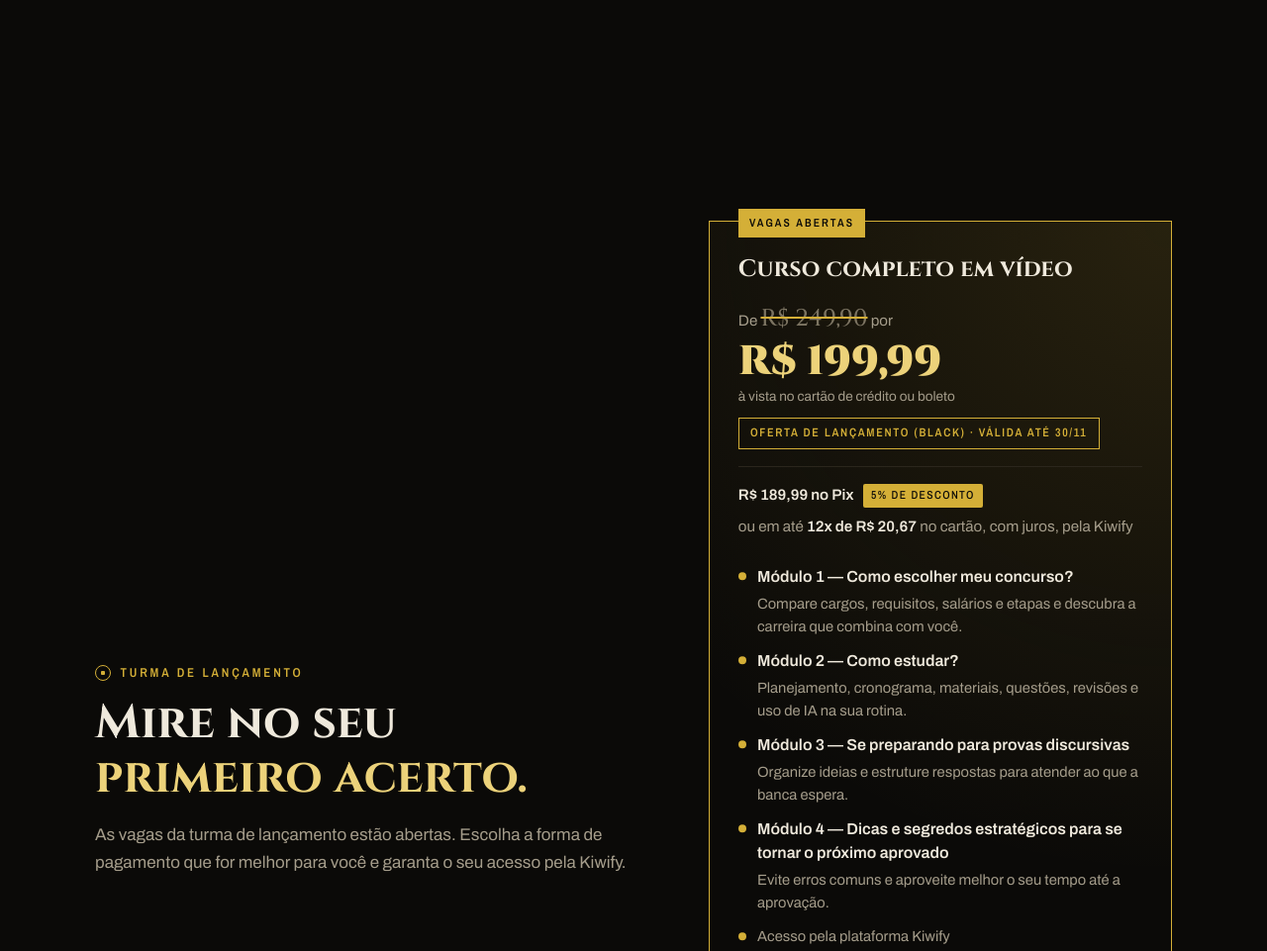
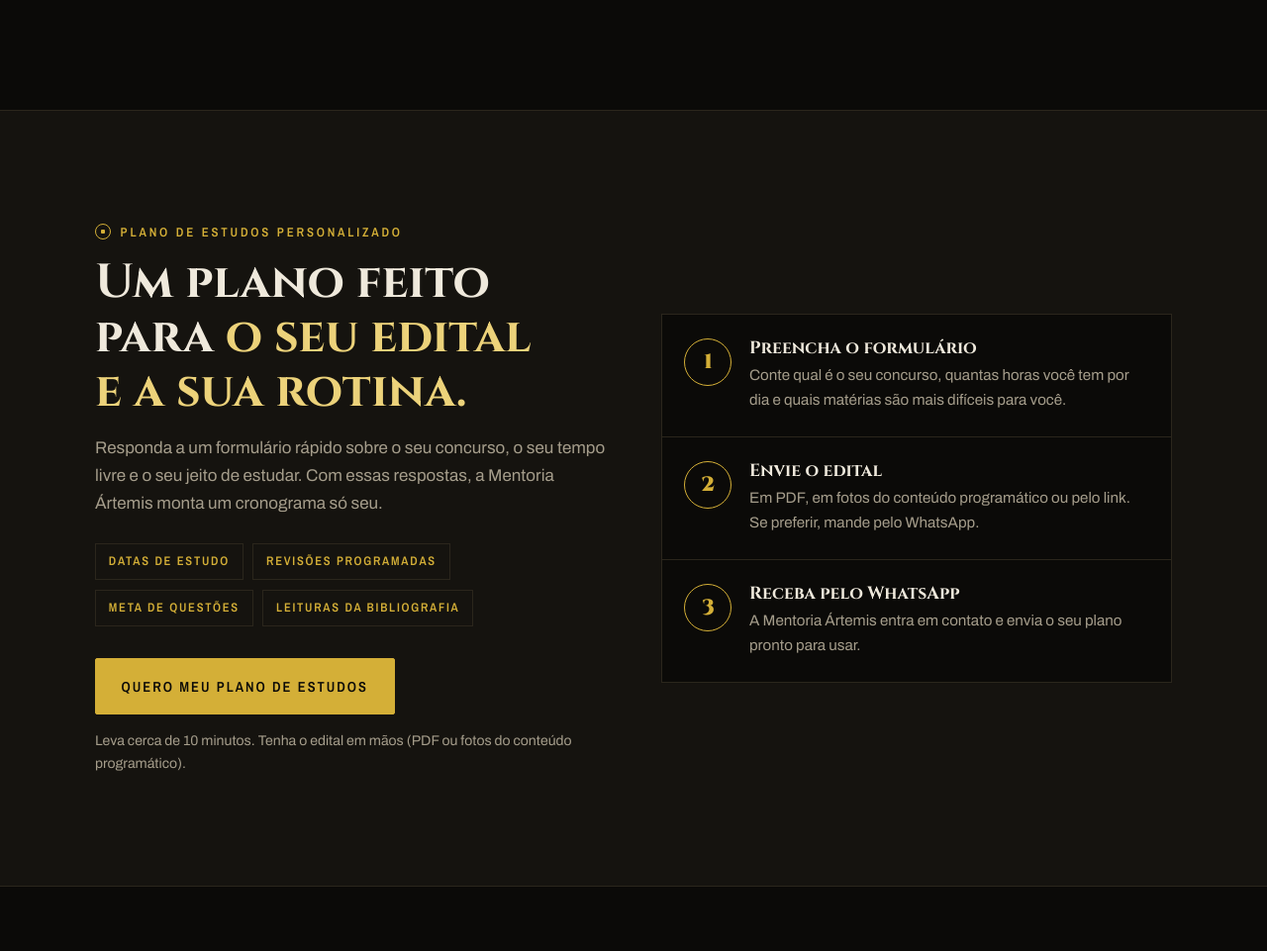
Before and after one commit to douglassouzadf/Mentoria-Artemis, a plain HTML site: page index.html in a window 1280 px wide. Shown: the part 4859-5820 px from the top of the page at 99% size. Drawn offline with nearby package versions, Linux system fonts and the light colour scheme.

Commit message:
Add files via upload

```diff
--- a/index.html
+++ b/index.html
@@ -285,6 +285,22 @@ a { color: inherit; }
 }
 @media (max-width: 480px) { .manual-lista { grid-template-columns: 1fr; } }
 
+/* 8c) PLANO DE ESTUDOS — texto e botão à esquerda, os 3 passos à direita */
+.plano-estudos { display: grid; grid-template-columns: 1fr 1fr; gap: 3.5rem; align-items: center; }
+.plano-estudos > * { min-width: 0; }
+/* "Etiquetas" com o que vem no plano */
+.plano-inclui { list-style: none; padding: 0; margin: 1.6rem 0 2rem; display: flex; flex-wrap: wrap; gap: .6rem; }
+.plano-inclui li { font-family: var(--f-rotulo); font-weight: 600; font-size: .78rem; letter-spacing: .14em; text-transform: uppercase; color: var(--dourado); border: 1px solid var(--linha); padding: .45rem .8rem; }
+.plano-nota { margin-top: .9rem; font-size: .88rem; color: var(--texto-suave); }
+/* Os 3 passos: cada número fica dentro de uma pequena mira dourada */
+.passos { list-style: none; padding: 0; margin: 0; display: grid; gap: 1px; background: var(--linha); border: 1px solid var(--linha); }
+.passos li { background: var(--preto); padding: 1.5rem 1.4rem; display: grid; grid-template-columns: auto 1fr; gap: 1.1rem; align-items: start; }
+.passos .num { width: 48px; height: 48px; border-radius: 50%; border: 1.5px solid var(--dourado); display: grid; place-items: center; font-family: var(--f-titulo); font-weight: 900; font-size: 1.3rem; color: var(--dourado); }
+.passos h3 { font-size: 1.1rem; }
+.passos p { color: var(--texto-suave); font-size: .95rem; margin-top: .3rem; }
+@media (max-width: 820px) { .plano-estudos { grid-template-columns: 1fr; gap: 2.5rem; } }
+@media (max-width: 480px) { .plano-estudos .botao { width: 100%; } }
+
 /* 9) OFERTA */
 .oferta { display: grid; grid-template-columns: 1.1fr .9fr; gap: 3rem; align-items: center; }
 .oferta > * { min-width: 0; }
@@ -417,6 +433,7 @@ a { color: inherit; }
       <a href="#mentoria">Curso</a>
       <a href="#manual">Manual grátis</a>
       <a href="#editais">Editais verticalizados</a>
+      <a href="#plano-de-estudos">Plano de estudos</a>
       <a href="#novidades">Novidades</a>
       <a href="#duvidas">Dúvidas</a>
     </nav>
@@ -627,6 +644,34 @@ a { color: inherit; }
         </div>
         <a class="botao" href="editais-gratis.html">Quero meu edital</a>
       </div>
+    </div>
+  </section>
+
+  <!-- ===================== PLANO DE ESTUDOS =====================
+       O botão leva para plano-de-estudos.html. Essa página de passagem
+       deixa o Cloudflare contar o clique e, em seguida, abre o Formulário Google.
+       O link do formulário fica SÓ no plano-de-estudos.html. -->
+  <section class="secao faixa" id="plano-de-estudos">
+    <div class="miolo plano-estudos">
+      <div>
+        <p class="rotulo">Plano de estudos personalizado</p>
+        <h2 class="titulo-secao">Um plano feito para <em>o seu edital e a sua rotina.</em></h2>
+        <p class="intro">Responda a um formulário rápido sobre o seu concurso, o seu tempo livre e o seu jeito de estudar. Com essas respostas, a Mentoria Ártemis monta um cronograma só seu.</p>
+        <ul class="plano-inclui">
+          <li>Datas de estudo</li>
+          <li>Revisões programadas</li>
+          <li>Meta de questões</li>
+          <li>Leituras da bibliografia</li>
+        </ul>
+        <a class="botao" href="plano-de-estudos.html">Quero meu plano de estudos</a>
+        <p class="plano-nota">Leva cerca de 10 minutos. Tenha o edital em mãos (PDF ou fotos do conteúdo programático).</p>
+      </div>
+
+      <ol class="passos">
+        <li class="revelar"><span class="num">1</span><div><h3>Preencha o formulário</h3><p>Conte qual é o seu concurso, quantas horas você tem por dia e quais matérias são mais difíceis para você.</p></div></li>
+        <li class="revelar"><span class="num">2</span><div><h3>Envie o edital</h3><p>Em PDF, em fotos do conteúdo programático ou pelo link. Se preferir, mande pelo WhatsApp.</p></div></li>
+        <li class="revelar"><span class="num">3</span><div><h3>Receba pelo WhatsApp</h3><p>A Mentoria Ártemis entra em contato e envia o seu plano pronto para usar.</p></div></li>
+      </ol>
     </div>
   </section>
 
```
Also changed, not shown: plano-de-estudos.html (added, +69 -0 lines).
